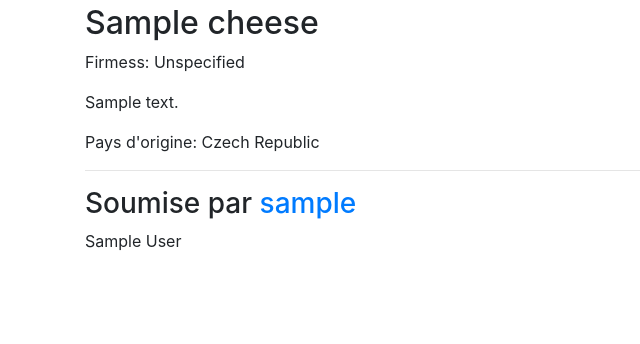
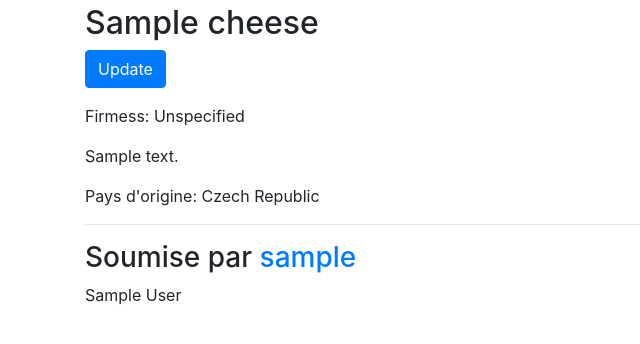
Before and after one commit to kobayaba/everycheese, a Django app: a page that uses everycheese/templates/cheeses/cheese_detail.html in a window 1280 px wide. Shown: the part 56-400 px from the top of the page, without its empty margins (0-640 px from the left). Run offline with Django 3.2, Linux system fonts and the light colour scheme; tables that the repository leaves empty hold one stand-in row (values such as "Sample post"); some libraries are stand-ins or nearby versions.

Commit message:
Ecriture la vue CheeseUpdateView

```diff
--- a/everycheese/cheeses/urls.py
+++ b/everycheese/cheeses/urls.py
@@ -16,6 +16,11 @@ urlpatterns = [
         name='add'
     ),
     path(
+        route='<slug:slug>/update',
+        view=views.CheeseUpdateView.as_view(),
+        name='update'
+    ),
+    path(
         route='<slug:slug>/',
         view=views.CheeseDetailView.as_view(),
         name='detail'
--- a/everycheese/cheeses/views.py
+++ b/everycheese/cheeses/views.py
@@ -1,5 +1,5 @@
 from django.shortcuts import render
-from django.views.generic import ListView, DetailView, CreateView
+from django.views.generic import ListView, DetailView, CreateView, UpdateView
 from django.contrib.auth.mixins import LoginRequiredMixin
 
 from .models import Cheese
@@ -17,3 +17,8 @@ class CheeseCreateView(LoginRequiredMixin, CreateView):
     def form_valid(self, form):
         form.instance.creator = self.request.user
         return super().form_valid(form)
+
+class CheeseUpdateView(LoginRequiredMixin, UpdateView):
+    model = Cheese
+    fields = ['name', 'description', 'firmess', 'country_of_origin']
+    action = 'Update'
--- a/everycheese/templates/cheeses/cheese_detail.html
+++ b/everycheese/templates/cheeses/cheese_detail.html
@@ -4,6 +4,13 @@
 
 {% block content %}
     <h2>{{ cheese.name }}</h2>
+    <p>
+        <a class="btn btn-primary"
+            href="{% url 'cheeses:update' cheese.slug %}"
+            role="button" >
+                Update
+        </a>
+    </p>
 
     {% if cheese.firmess %}
         <p>Firmess: {{ cheese.get_firmess_display }}</p>
```
Also changed, not shown: everycheese/templates/cheeses/cheese_form.html (+9 -7 lines).
